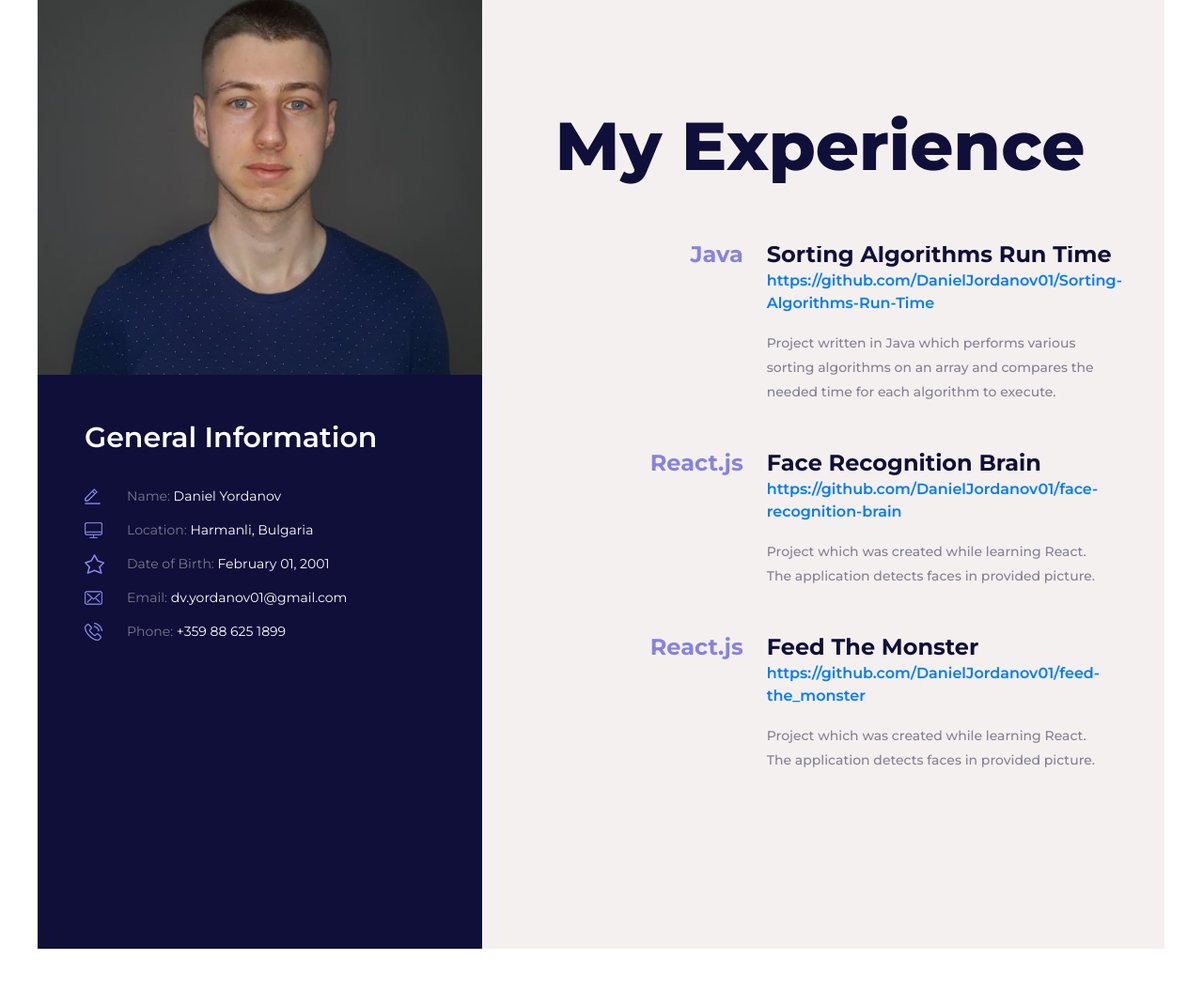
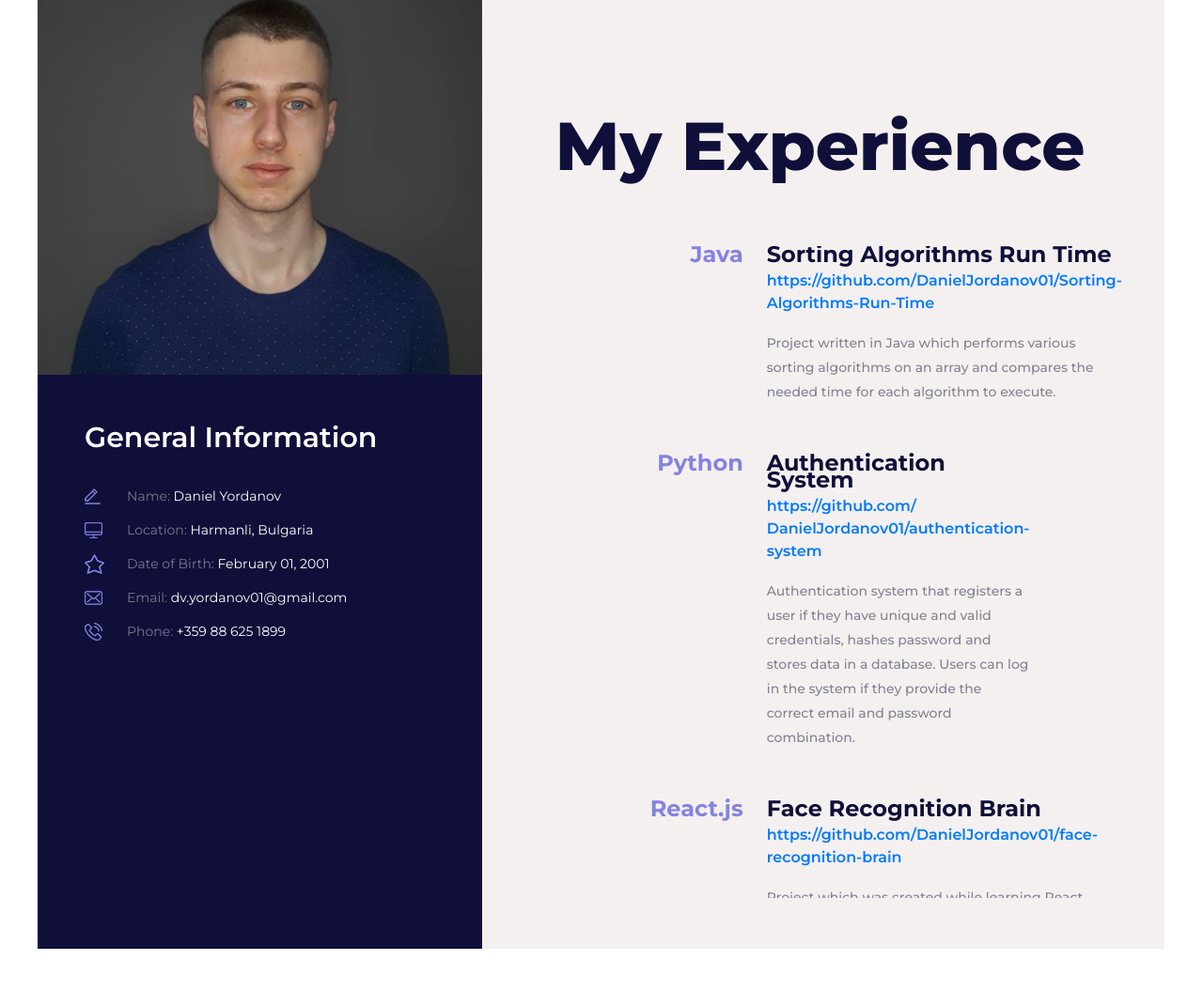
Before and after one commit to DanielJordanov01/personal-portfo, a Python web app: template templates/experience.html in a window 1280 px wide. Shown: the part 98-1153 px from the top of the page at 94% size. Run offline with Jinja, Linux system fonts and the light colour scheme; the template is opened without the code that fills it, so the values that code supplies are empty; some libraries are stand-ins or nearby versions.

Commit message:
added a new projects

```diff
--- a/templates/experience.html
+++ b/templates/experience.html
@@ -128,6 +128,24 @@
 							</div>
 						</div>
 
+						<div class="exp_item d-flex flex-md-row flex-column align-items-start justify-content-start">
+							<div><div class="exp_time">Python</div></div>
+							<div class="exp_content">
+								<div class="exp_title_container">
+									<div class="exp_title">Authentication System</div>
+									<div class="exp_subtitle"><a href="https://github.com/
+									DanielJordanov01/authentication-system">https://github.com/
+									DanielJordanov01/authentication-system</a></div>
+								</div>
+								<div class="exp_text">
+									<p>Authentication system that registers a user if they have
+									   unique and valid credentials, hashes password and stores data in a database. Users can log in the system if they
+									   provide the correct email and password combination.
+									</p>
+								</div>
+							</div>
+						</div>
+
 						<!-- Experience Item -->
 						<div class="exp_item d-flex flex-md-row flex-column align-items-start justify-content-start">
 							<div><div class="exp_time">React.js</div></div>
```
